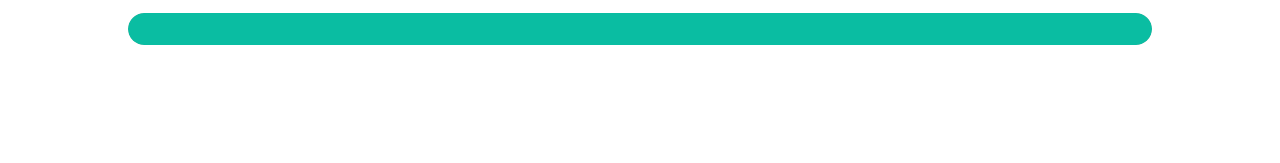
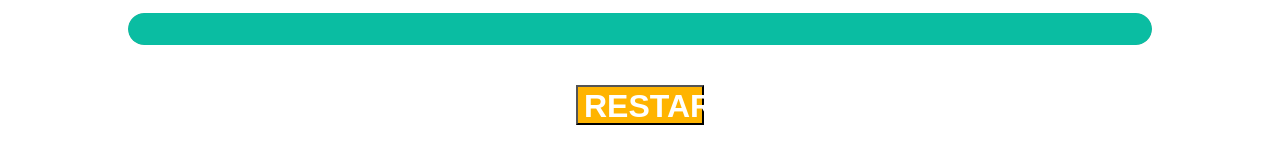
Before and after one commit to Vflebus/o-memory, a plain HTML site: page memory-front/index.html in a window 1280 px wide. Shown: the part 579-742 px from the top of the page. Drawn offline with Linux system fonts and the light colour scheme.

Commit message:
ajout d'un bouton restart

```diff
--- a/memory-front/game.js
+++ b/memory-front/game.js
@@ -14,6 +14,7 @@ const app = {
 
     createGrid: function() {
         const grid = document.getElementById('grid');
+        grid.innerHTML = "";
 
         // On initialise un tableau qui permettra plus tard de s'assurer qu'un fruit n'est pas présent plus de deux fois dans notre grille. compteFruits[x] correspond au nombre de fois où fruits[x] a été placé dans la grille.
         const compteFruits = [];
@@ -138,6 +139,15 @@ const app = {
         document.querySelectorAll('.cell').forEach(cell => {
             cell.addEventListener('click', app.startTimer);
         });
+    },
+
+    restart: function() {
+        document.querySelector('.timer-bar').classList.remove('timer-animation');
+        clearTimeout(app.timer);
+        app.firstCell = '';
+        app.secondCell = '';
+        app.cardRevealed = false;
+        app.init();
     }
 }
 
--- a/memory-front/index.html
+++ b/memory-front/index.html
@@ -24,6 +24,8 @@
         <div class="timer-container">
             <div class="timer-bar"></div>
         </div>
+
+        <button class="restart-btn" onclick = "app.restart()">Restart</button>
     </main>
 
     <!-- Modale des scores -->
--- a/memory-front/style.scss
+++ b/memory-front/style.scss
@@ -15,6 +15,8 @@ header{
     button{
         position: absolute;
         right: 5vw;
+        width: 5vw;
+        height: 4vh;
     }
 }
 main{
@@ -141,6 +143,17 @@ main{
             width: 0%;
         }
     }
+    .restart-btn{
+        margin-top: 5vh;
+        width: 10vw;
+        height: 5vh;
+        background-color: #FFB400;
+        text-transform: uppercase;
+        color: white;
+        font-weight: 700;
+        font-size: 2rem;
+        // border: none;
+    }
 }
 .leaderboard-modal{
     width: 100%;
```
Also changed, not shown: memory-front/style.css, 1 other file.
